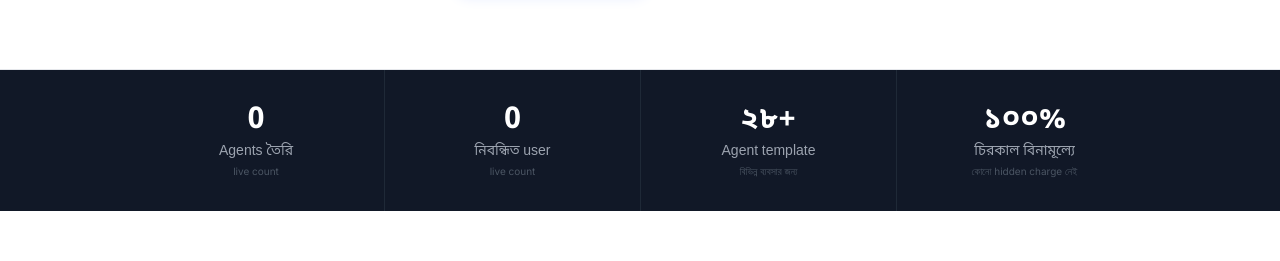
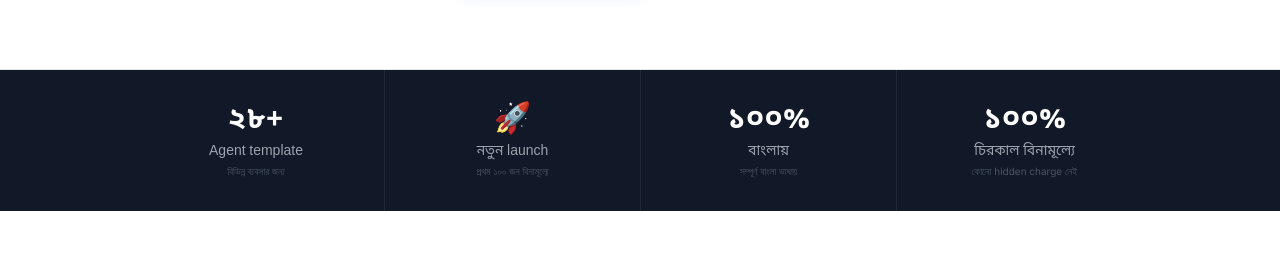
Before and after one commit to jaydeb2023/kaaj-ai, a Next.js app: page / in a window 1280 px wide. Shown: the part 536-797 px from the top of the page. Built offline with nearby package versions, Linux system fonts and the light colour scheme; no server answers; the database is empty.

Commit message:
Fetch stats from API instead of Supabase

```diff
--- a/src/app/page.tsx
+++ b/src/app/page.tsx
@@ -4,7 +4,6 @@ import Link from 'next/link'
 import { useState, useEffect } from 'react'
 import { PREBUILT_AGENTS, CATEGORY_LABELS } from '@/types'
 import { ArrowRight, Zap, Shield, Globe, MessageCircle } from 'lucide-react'
-import { supabase } from '@/lib/supabaseClient'
 
 const FLIP_AGENTS = [
   {
@@ -91,11 +90,13 @@ function useRealStats() {
   const [stats, setStats] = useState({ agents: 0, users: 0, loaded: false })
   useEffect(() => {
     async function load() {
-      const [a, u] = await Promise.all([
-        supabase.from('agents').select('id', { count: 'exact', head: true }),
-        supabase.from('profiles').select('id', { count: 'exact', head: true }),
-      ])
-      setStats({ agents: a.count || 0, users: u.count || 0, loaded: true })
+      try {
+        const res  = await fetch('/api/stats')
+        const data = await res.json()
+        setStats({ agents: data.agents || 0, users: data.users || 0, loaded: true })
+      } catch {
+        setStats({ agents: 0, users: 0, loaded: true })
+      }
     }
     load()
   }, [])
@@ -145,10 +146,18 @@ export default function HomePage() {
       <section className="bg-gray-900">
         <div className="max-w-5xl mx-auto grid grid-cols-2 md:grid-cols-4 divide-x divide-gray-800">
           {[
-            { n: stats.loaded ? `${stats.agents}` : '...', l: 'Agents তৈরি',        sub: 'live count' },
-            { n: stats.loaded ? `${stats.users}`  : '...', l: 'নিবন্ধিত user',      sub: 'live count' },
-            { n: '২৮+',                                     l: 'Agent template',     sub: 'বিভিন্ন ব্যবসার জন্য' },
-            { n: '১০০%',                                    l: 'চিরকাল বিনামূল্যে', sub: 'কোনো hidden charge নেই' },
+            {
+              n: stats.loaded && stats.agents > 0 ? `${stats.agents}+` : '২৮+',
+              l: stats.loaded && stats.agents > 0 ? 'Agents তৈরি' : 'Agent template',
+              sub: 'বিভিন্ন ব্যবসার জন্য'
+            },
+            {
+              n: stats.loaded && stats.users > 0 ? `${stats.users}+` : '🚀',
+              l: stats.loaded && stats.users > 0 ? 'নিবন্ধিত user' : 'নতুন launch',
+              sub: stats.loaded && stats.users > 0 ? 'এবং বাড়ছে' : 'প্রথম ১০০ জন বিনামূল্যে'
+            },
+            { n: '১০০%', l: 'বাংলায়',             sub: 'সম্পূর্ণ বাংলা ভাষায়'    },
+            { n: '১০০%', l: 'চিরকাল বিনামূল্যে',  sub: 'কোনো hidden charge নেই'  },
           ].map(s => (
             <div key={s.l} className="py-8 px-6 text-center">
               <div className="text-3xl font-extrabold text-white bengali">{s.n}</div>
```
